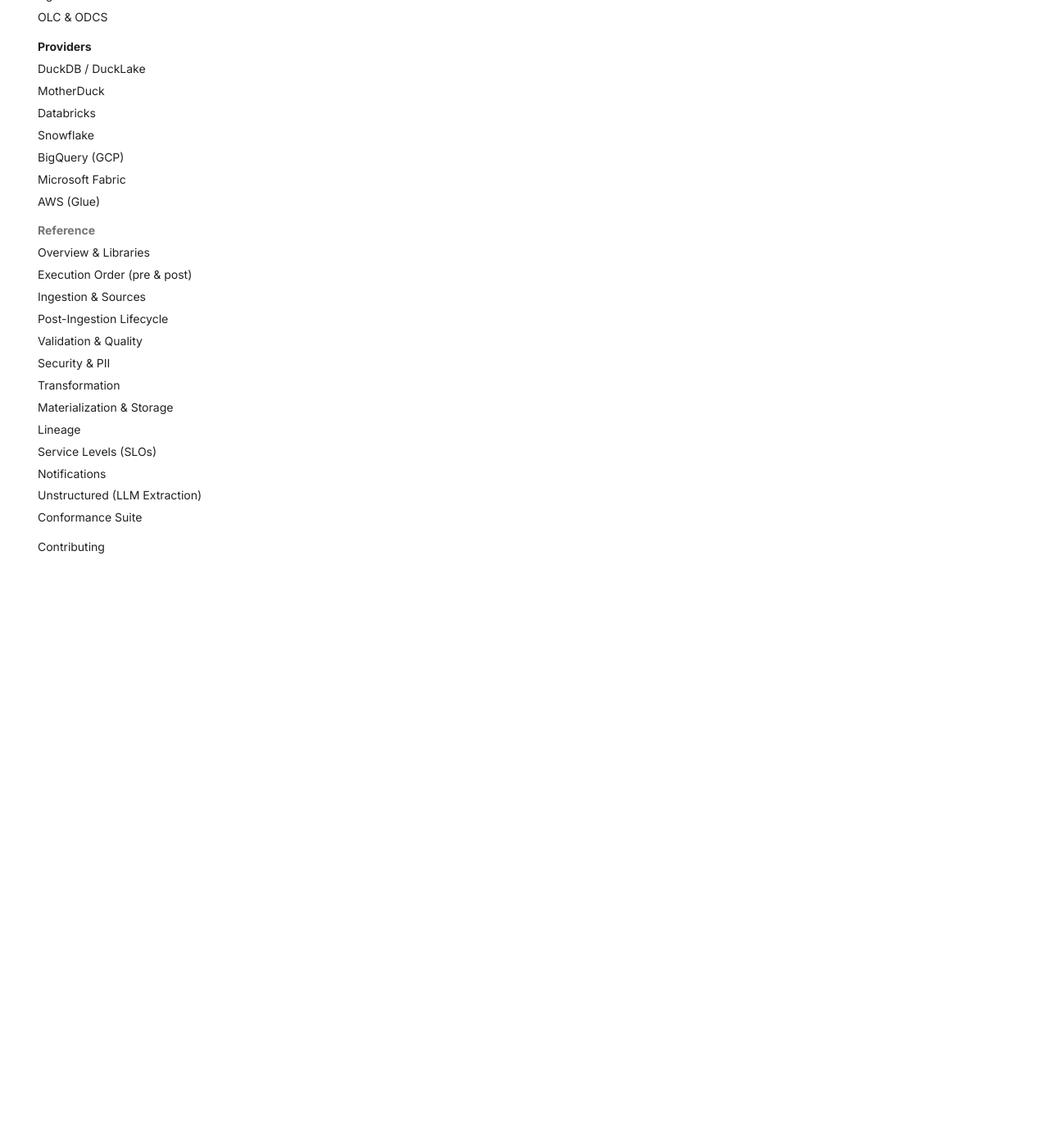
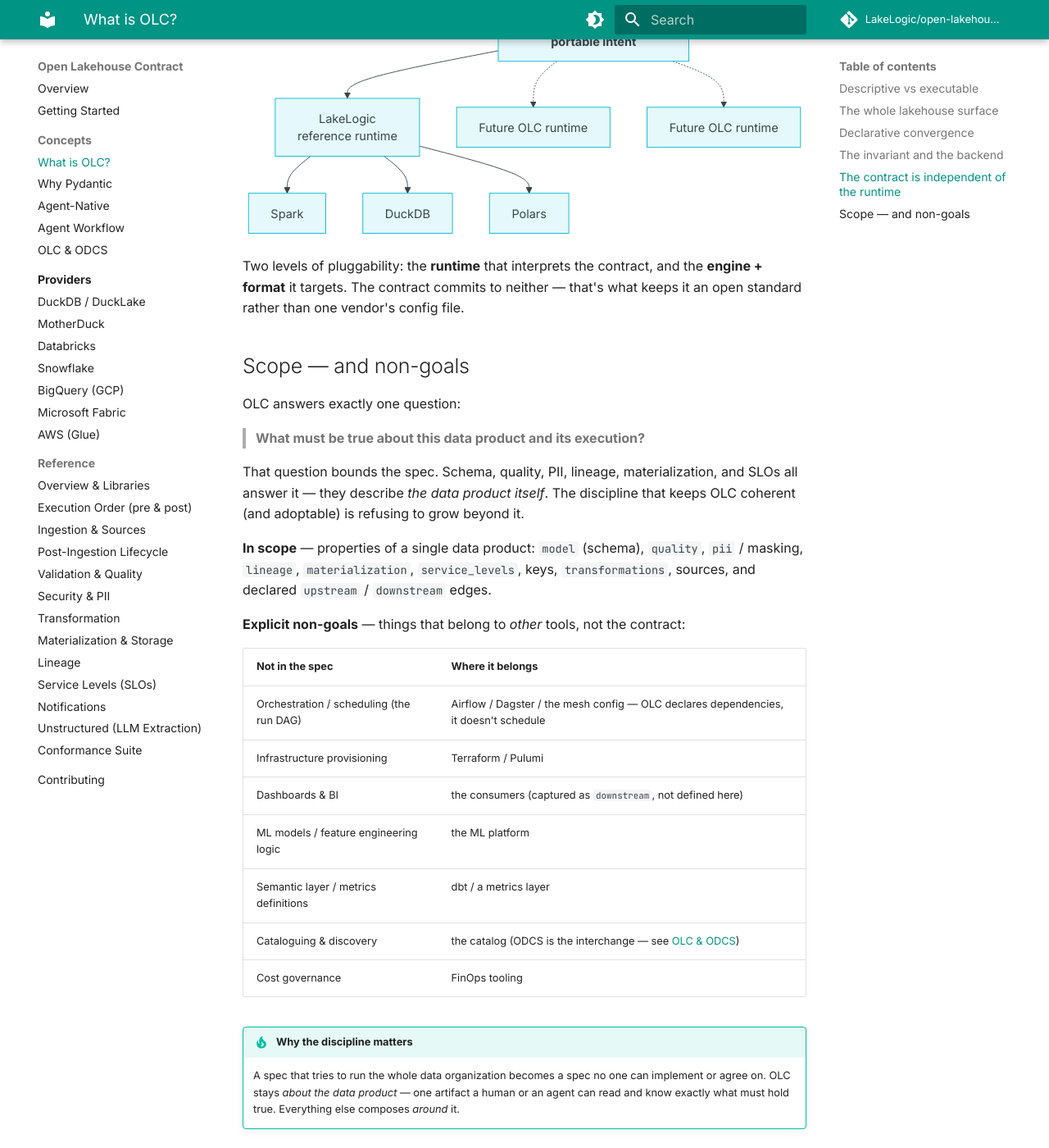
Before and after one commit to LakeLogic/open-lakehouse-contract, an MkDocs documentation site: the page built from docs/concepts/what-is-olc.md, in a window 1280 px wide and 1400 px high, scrolled down 2215 px. Shown: the whole window at 82% size. Built offline with MkDocs 1.6.1 and Material for MkDocs 9.7.7, drawn with Linux system fonts in a browser that asks for light colours; comment, search, counter and statistics services are not loaded; some of the changed text lies outside the part shown.

Commit message:
docs: sharpen OLC as an independent standard (spec vs runtime, scope, dialects, CI gate)
Acting on review feedback to keep OLC independent of any one runtime:

- 'runs' -> 'a conforming runtime executes the declared intent' (README, index,
  what-is-olc). The contract is portable intent; it doesn't execute itself.
- Three-layer separation made explicit: Specification (meaning) -> JSON Schema
  (structure) + Pydantic reference models (executable behaviour). why-pydantic reframed
  so the reference implementation is not equated with the specification; README schema
  section rewritten with the layer diagram.
- Runtime-layering diagram (OLC -> LakeLogic/future runtimes -> Spark/DuckDB/Polars):
  two levels of pluggability, contract commits to neither.
- Scope & non-goals section: OLC answers 'what must be true about this data product and
  its execution?' - explicitly NOT orchestration/infra/dashboards/ML/semantic/catalog/cost.
- SQL dialect roadmap note: SQL-native is the portability bet; explicit dialect handling
  (e.g. dialect: ansi) is v-next, not solved in v1.
- Agent workflow: add 'contract as a merge gate' - Git PR -> contract expected-state ->
  runtime validate+test -> PASS/FAIL -> human review; diff-of-intent catches a silently
  changed merge strategy / dropped rule / widened PII field.

Builds clean under mkdocs build --strict (4 mermaid diagrams render).

````diff
--- a/docs/concepts/what-is-olc.md
+++ b/docs/concepts/what-is-olc.md
@@ -59,3 +59,44 @@
 ```
 
 Change the three lines under the fold; the contract above never moves. That's the promise the [Providers](../providers/index.md) matrix demonstrates end-to-end.
+
+## The contract is independent of the runtime
+
+Crucially, OLC sits *above* any particular runtime. The contract is portable intent; a **conforming runtime** carries it out, and that runtime is itself swappable. [LakeLogic](https://lakelogic.org) is the reference runtime — but the specification does not depend on it, and a second runtime in another language could implement the same contract.
+
+```mermaid
+flowchart TD
+    OLC[Open Lakehouse Contract<br/><b>portable intent</b>] --> R1[LakeLogic<br/>reference runtime]
+    OLC -.-> R2[Future OLC runtime]
+    OLC -.-> R3[Future OLC runtime]
+    R1 --> E1[Spark]
+    R1 --> E2[DuckDB]
+    R1 --> E3[Polars]
+```
+
+Two levels of pluggability: the **runtime** that interprets the contract, and the **engine + format** it targets. The contract commits to neither — that's what keeps it an open standard rather than one vendor's config file.
+
+## Scope — and non-goals
+
+OLC answers exactly one question:
+
+> **What must be true about this data product and its execution?**
+
+That question bounds the spec. Schema, quality, PII, lineage, materialization, and SLOs all answer it — they describe *the data product itself*. The discipline that keeps OLC coherent (and adoptable) is refusing to grow beyond it.
+
+**In scope** — properties of a single data product: `model` (schema), `quality`, `pii` / masking, `lineage`, `materialization`, `service_levels`, keys, `transformations`, sources, and declared `upstream` / `downstream` edges.
+
+**Explicit non-goals** — things that belong to *other* tools, not the contract:
+
+| Not in the spec | Where it belongs |
+|---|---|
+| Orchestration / scheduling (the run DAG) | Airflow / Dagster / the mesh config — OLC declares dependencies, it doesn't schedule |
+| Infrastructure provisioning | Terraform / Pulumi |
+| Dashboards & BI | the consumers (captured as `downstream`, not defined here) |
+| ML models / feature engineering logic | the ML platform |
+| Semantic layer / metrics definitions | dbt / a metrics layer |
+| Cataloguing & discovery | the catalog (ODCS is the interchange — see [OLC & ODCS](vs-odcs.md)) |
+| Cost governance | FinOps tooling |
+
+!!! tip "Why the discipline matters"
+    A spec that tries to run the whole data organization becomes a spec no one can implement or agree on. OLC stays *about the data product* — one artifact a human or an agent can read and know exactly what must hold true. Everything else composes *around* it.
````
Also changed, not shown: README.md (+21 -6 lines), docs/concepts/agent-workflow.md (+17 -0 lines), docs/concepts/why-pydantic.md (+8 -5 lines), docs/index.md (+2 -2 lines), docs/reference/transformation.md (+3 -0 lines).
